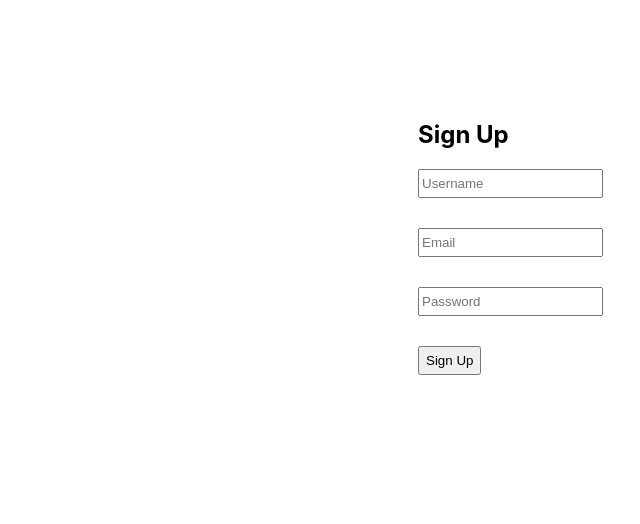
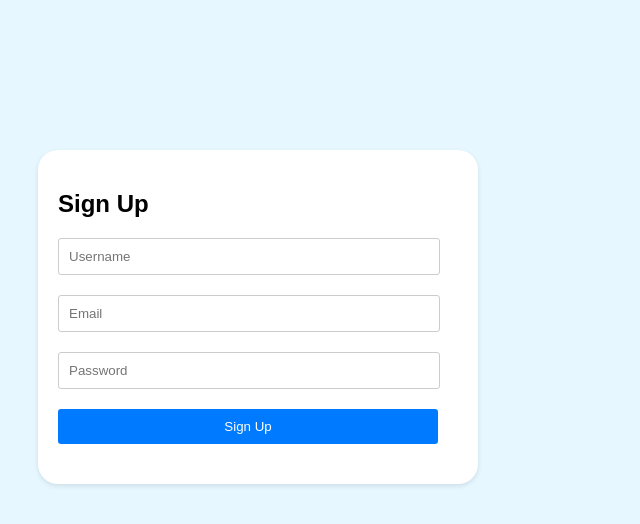
Before and after one commit to tdewhirst98/AWS-React-Cognito, a React (Create React App) app: page / in a window 1280 px wide. Shown: the top 524 px of the page, without its empty margins (382-1022 px from the left). Built offline with nearby package versions, Linux system fonts and the light colour scheme; no server answers.

Commit message:
Adding some Css
Adding some CSS

```diff
--- a/src/SignUp.js
+++ b/src/SignUp.js
@@ -36,17 +36,26 @@ const SignUp = () => {
     };
 
     return (
-        <div className="Login">
+        <div className="container">
           <h2>Sign Up</h2>
-            <p>{message}</p>
+          {message && <p className="error-message">{message}</p>}
           <form onSubmit={handleFormSubmit}>
+            <div className="form-group">
               <input type="text" placeholder="Username" value={username} onChange={(e) => setUsername(e.target.value)} />
+            </div>
+            <div className="form-group">
               <input type="email" placeholder="Email" value={email} onChange={(e) => setEmail(e.target.value)} />
+            </div>
+            <div className="form-group">
               <input type="password" placeholder="Password" value={password} onChange={(e) => setPassword(e.target.value)} />
+            </div>
+            <div className="form-group">
               <button type="submit">Sign Up</button>
+            </div>
           </form>
         </div>
       );
+
 };
 
 export default SignUp;
--- a/src/index.css
+++ b/src/index.css
@@ -1,56 +1,48 @@
 body {
   margin: 0;
-  font-family: -apple-system, BlinkMacSystemFont, 'Segoe UI', 'Roboto', 'Oxygen',
-    'Ubuntu', 'Cantarell', 'Fira Sans', 'Droid Sans', 'Helvetica Neue',
-    sans-serif;
-  -webkit-font-smoothing: antialiased;
-  -moz-osx-font-smoothing: grayscale;
+  font-family: Arial, sans-serif;
+  background-color: #e6f7ff;
+  margin-top: 150px;
 }
 
-code {
-  font-family: source-code-pro, Menlo, Monaco, Consolas, 'Courier New',
-    monospace;
+.container {
+  max-width: 400px;
+  margin: 0 auto;
+  padding: 20px;
+  background-color: #ffffff;
+  border-radius: 20px;
+  box-shadow: 0 2px 5px rgba(0, 0, 0, 0.1);
 }
 
-
-.Login {
-  padding-top: 100px;
-  padding-left: 800px;
+h2 {
+  margin-top: 90;
 }
 
-
-.Login input[type="text"] {
-  display: block;
-  margin-top: 10px;
-  padding-top: 5px;
-  padding-bottom: 5px;
-
+.form-group {
+  margin-bottom: 20px;
 }
 
-
-.Login input[type="email"] {
-  display: block;
-  margin-top: 30px;
-  padding-top: 5px;
-  padding-bottom: 5px;
+.form-group input {
+  width: 90%;
+  padding: 10px;
+  border: 1px solid #ccc;
+  border-radius: 3px;
 }
 
-
-.Login input[type="password"] {
-  display: block;
-  margin-top: 30px;
-  padding-top: 5px;
-  padding-bottom: 5px;
+.form-group button {
+  width: 95%;
+  padding: 10px;
+  background-color: #007bff;
+  color: #fff;
+  border: none;
+  border-radius: 3px;
+  cursor: pointer;
 }
 
-.Login button {
-  display: block;
-  margin-top: 30px;
-  padding-top: 5px;
-  padding-bottom: 5px;
+.form-group button:hover {
+  background-color: #0056b3;
 }
 
-.Login p {
+.error-message {
   color: red;
-  padding-right: 200px;
 }
```
Lines whose indentation alone changed are shown as unchanged.
